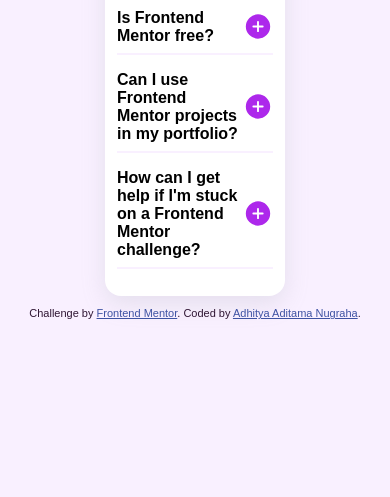
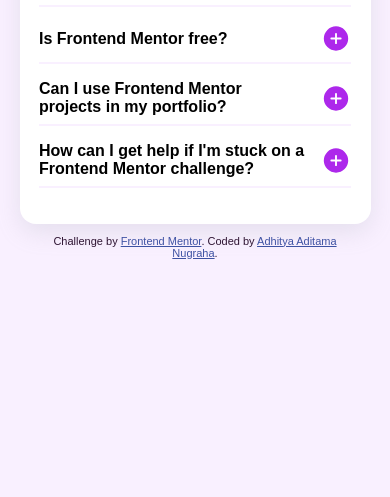
Before and after one commit to aaditamanugraha/faq-accordion-main, a plain HTML site: page index.html in a window 390 px wide. Shown: the part 347-844 px from the top of the page. Drawn offline with Linux system fonts and the light colour scheme.

Commit message:
Make it responsive

```diff
--- a/style.css
+++ b/style.css
@@ -39,6 +39,10 @@
 .header {
   display: flex;
   margin-bottom: 16px;
+}
+
+.icon {
+  margin-left: 16px;
 }
 
 .faq-card hr {
@@ -87,3 +91,24 @@
 .attribution p {
   color: var(--color-dark-purple);
 }
+
+@media screen and (max-width: 800px) {
+  .main {
+    width: 60%;
+  }
+}
+
+@media screen and (max-width: 500px) {
+  body {
+    background-image: url(/assets/images/background-pattern-mobile.svg);
+  }
+
+  .main {
+    width: 80%;
+    padding: 5%;
+  }
+
+  .attribution {
+    margin: 0 10%;
+  }
+}
```
